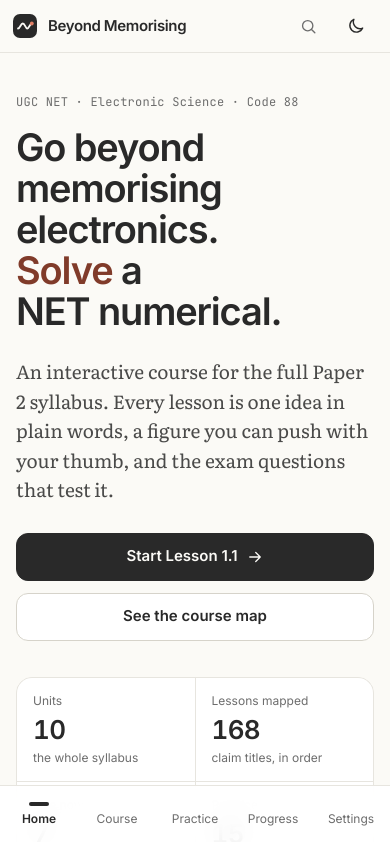
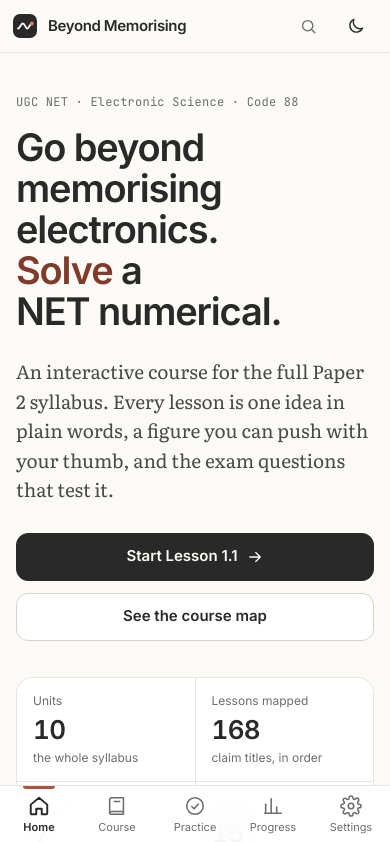
Before and after one commit to abhiraj444/ugc-net-electronics, a Next.js app: page / in a window 390 px wide. Shown: the top 842 px of the page. Built offline with nearby package versions, Linux system fonts and the light colour scheme.

Commit message:
Mobile tab bar: icons for Home, Course, Practice, Progress, Settings

```diff
--- a/components/MobileTabBar.tsx
+++ b/components/MobileTabBar.tsx
@@ -1,6 +1,14 @@
 'use client';
 import Link from 'next/link';
 import { usePathname } from 'next/navigation';
+
+const ICONS: Record<string, React.ReactNode> = {
+  Home: <path d="M3 10.5 12 3l9 7.5V20a1 1 0 0 1-1 1h-5v-6h-6v6H4a1 1 0 0 1-1-1z" />,
+  Course: <><path d="M4 5a2 2 0 0 1 2-2h13v15H6a2 2 0 0 0-2 2z" /><path d="M4 20a2 2 0 0 0 2 1h13v-3" /><path d="M9 7h6" /></>,
+  Practice: <><circle cx="12" cy="12" r="9" /><path d="m8.5 12.5 2.5 2.5 4.5-5" /></>,
+  Progress: <><path d="M4 20V10" /><path d="M10 20V4" /><path d="M16 20v-7" /><path d="M21 20H3" /></>,
+  Settings: <><circle cx="12" cy="12" r="3" /><path d="M19.4 15a1.7 1.7 0 0 0 .3 1.8l.1.1a2 2 0 1 1-2.8 2.8l-.1-.1a1.7 1.7 0 0 0-1.8-.3 1.7 1.7 0 0 0-1 1.5V21a2 2 0 1 1-4 0v-.1a1.7 1.7 0 0 0-1.1-1.5 1.7 1.7 0 0 0-1.8.3l-.1.1a2 2 0 1 1-2.8-2.8l.1-.1a1.7 1.7 0 0 0 .3-1.8 1.7 1.7 0 0 0-1.5-1H3a2 2 0 1 1 0-4h.1a1.7 1.7 0 0 0 1.5-1.1 1.7 1.7 0 0 0-.3-1.8l-.1-.1a2 2 0 1 1 2.8-2.8l.1.1a1.7 1.7 0 0 0 1.8.3H9a1.7 1.7 0 0 0 1-1.5V3a2 2 0 1 1 4 0v.1a1.7 1.7 0 0 0 1 1.5 1.7 1.7 0 0 0 1.8-.3l.1-.1a2 2 0 1 1 2.8 2.8l-.1.1a1.7 1.7 0 0 0-.3 1.8V9a1.7 1.7 0 0 0 1.5 1H21a2 2 0 1 1 0 4h-.1a1.7 1.7 0 0 0-1.5 1z" /></>,
+};
 
 const TABS = [
   { href: '/', label: 'Home', match: (p: string) => p === '/' },
@@ -23,8 +31,9 @@ export default function MobileTabBar() {
           {TABS.map((t) => {
             const on = t.match(path);
             return (
-              <Link key={t.href} href={t.href} className={`flex flex-col items-center justify-center gap-1 text-[12px] ${on ? 'font-semibold text-ink' : 'text-muted'}`} aria-current={on ? 'page' : undefined}>
-                <span className={`h-1 w-5 rounded-full ${on ? 'bg-[var(--ink)]' : 'bg-transparent'}`} />
+              <Link key={t.href} href={t.href} className={`relative flex flex-col items-center justify-center gap-0.5 text-[11px] ${on ? 'font-semibold text-ink' : 'text-muted'}`} aria-current={on ? 'page' : undefined}>
+                <span className={`absolute top-0 h-[3px] w-8 rounded-b-full ${on ? 'bg-[var(--accent,var(--ink))]' : 'bg-transparent'}`} />
+                <svg viewBox="0 0 24 24" width="22" height="22" fill="none" stroke="currentColor" strokeWidth={on ? 2.1 : 1.7} strokeLinecap="round" strokeLinejoin="round" aria-hidden>{ICONS[t.label]}</svg>
                 {t.label}
               </Link>
             );
```
